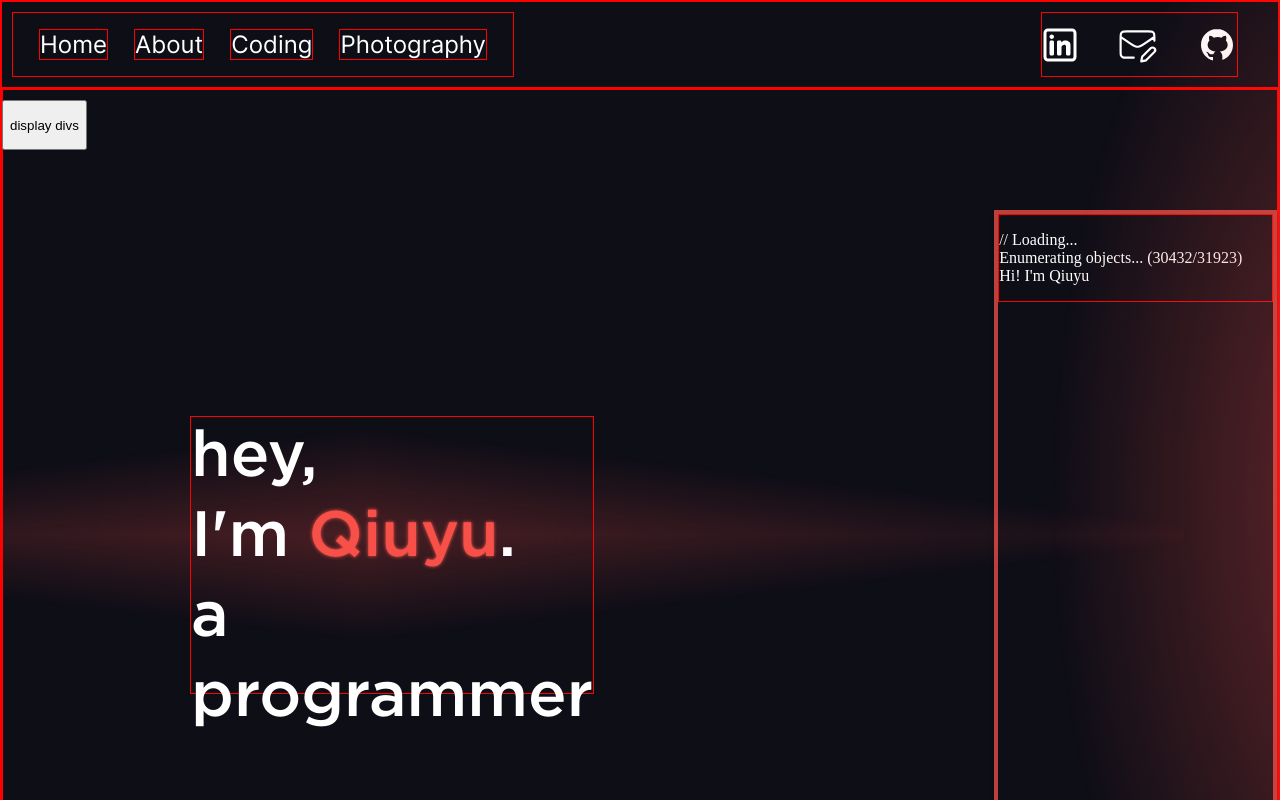
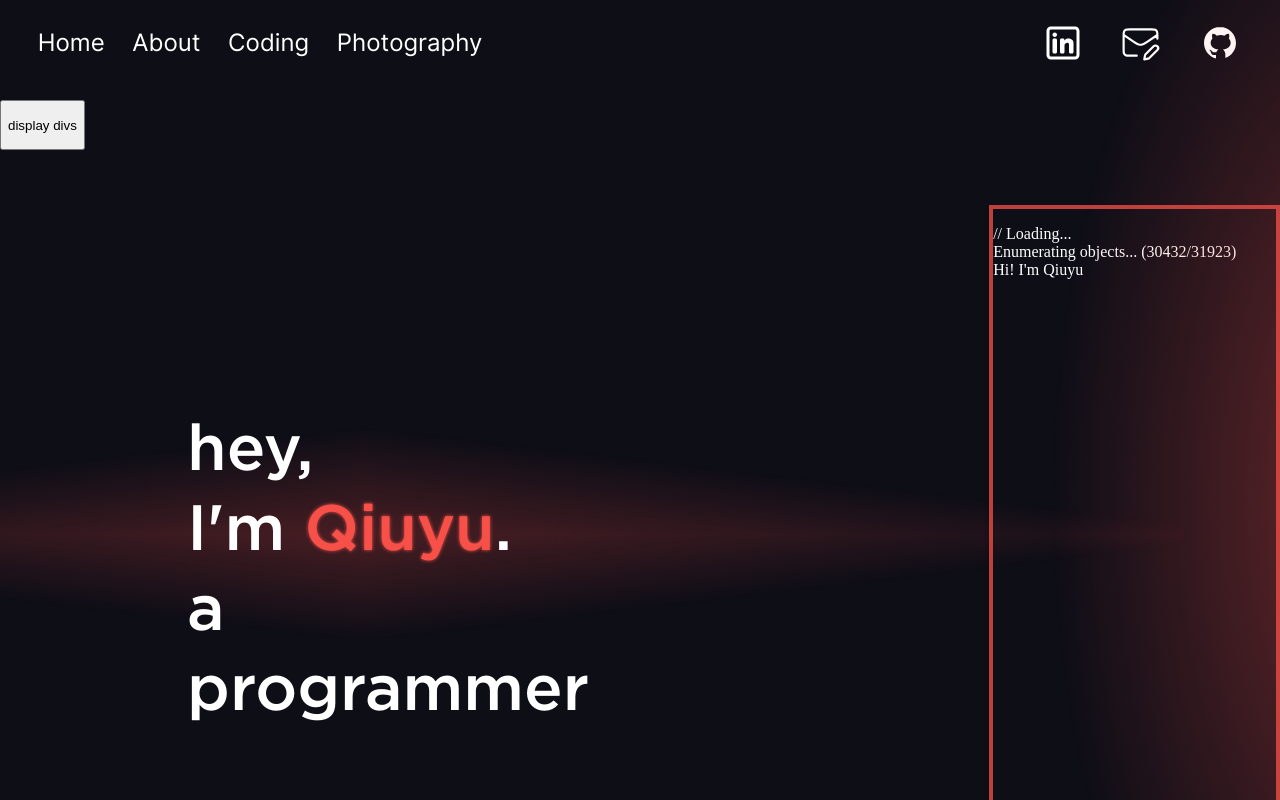
Before and after one commit to redacted24/portfolio, a React (Vite) app in the folder site/: page / in a window 1280 px wide. Shown: the top 800 px of the page. Built offline with nearby package versions, Linux system fonts and the light colour scheme; a web font is replaced by a local one.

Commit message:
fixed issue with inital state of display div button

```diff
--- a/site/src/components/smaller_components/DisplayDivs.jsx
+++ b/site/src/components/smaller_components/DisplayDivs.jsx
@@ -3,12 +3,11 @@ import {useState} from 'react'
 const DisplayDivs = () => {
     const [display, setDisplay] = useState(false)
     const handleDivClick = () => {
-        console.log('tes')
         let temp = display
         setDisplay(!temp)
         const elem = document.getElementsByTagName("div")
         for (let i = 0; i < elem.length; i++) {
-            elem[i].style.borderWidth = temp ? "1px" : "0px"
+            elem[i].style.borderWidth = !temp ? "1px" : "0px"
         }
     }
 
--- a/site/src/index.css
+++ b/site/src/index.css
@@ -43,7 +43,7 @@ li::marker {
 }
 
 div {
-    border-width: 1px;
+    border-width: 0px;
     border-color: red;
     border-style: solid;
 }
```
